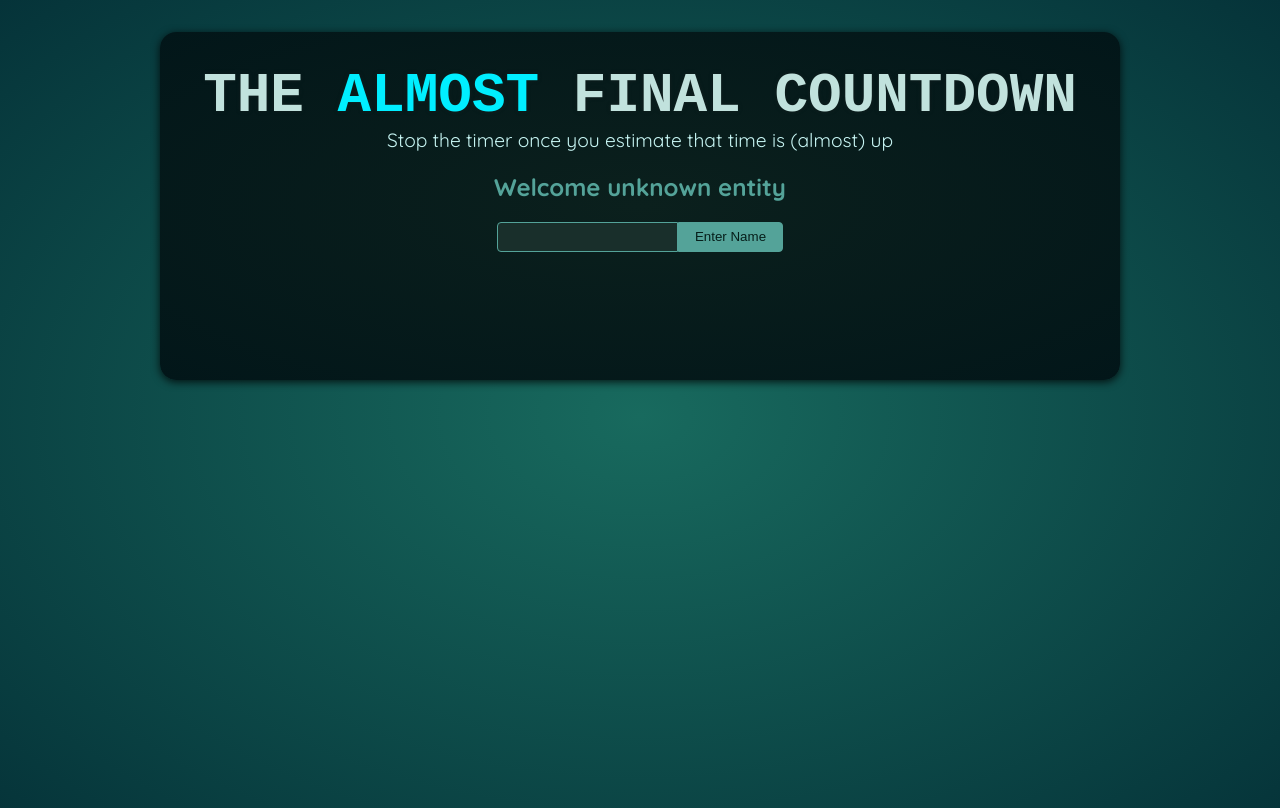
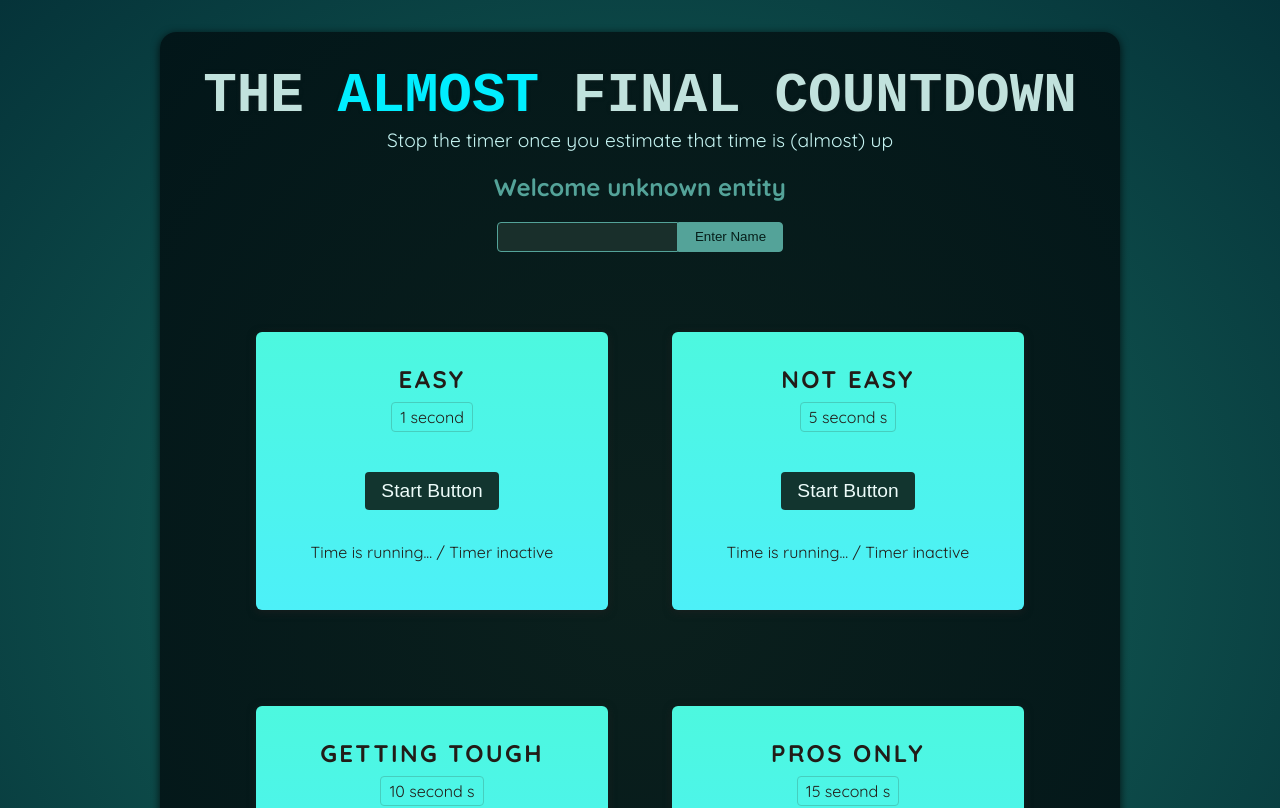
Before and after one commit to Surajnairx/stop-the-timer, a React (Vite) app: page / in a window 1280 px wide. Shown: the top 808 px of the page. Built offline with nearby package versions, Linux system fonts and the light colour scheme; a web font is replaced by a local one.

Commit message:
feat : implemented Timer Challenge Component

```diff
--- a/src/App.jsx
+++ b/src/App.jsx
@@ -1,10 +1,16 @@
-import Player from './components/Player.jsx';
+import Player from "./components/Player.jsx";
+import TimerChallenge from "./components/TimerChallenge.jsx";
 
 function App() {
   return (
     <>
       <Player />
-      <div id="challenges"></div>
+      <div id="challenges">
+        <TimerChallenge title="Easy" targetTime={1} />
+        <TimerChallenge title="Not Easy" targetTime={5} />
+        <TimerChallenge title="Getting Tough" targetTime={10} />
+        <TimerChallenge title="Pros Only" targetTime={15} />{" "}
+      </div>
     </>
   );
 }
```
